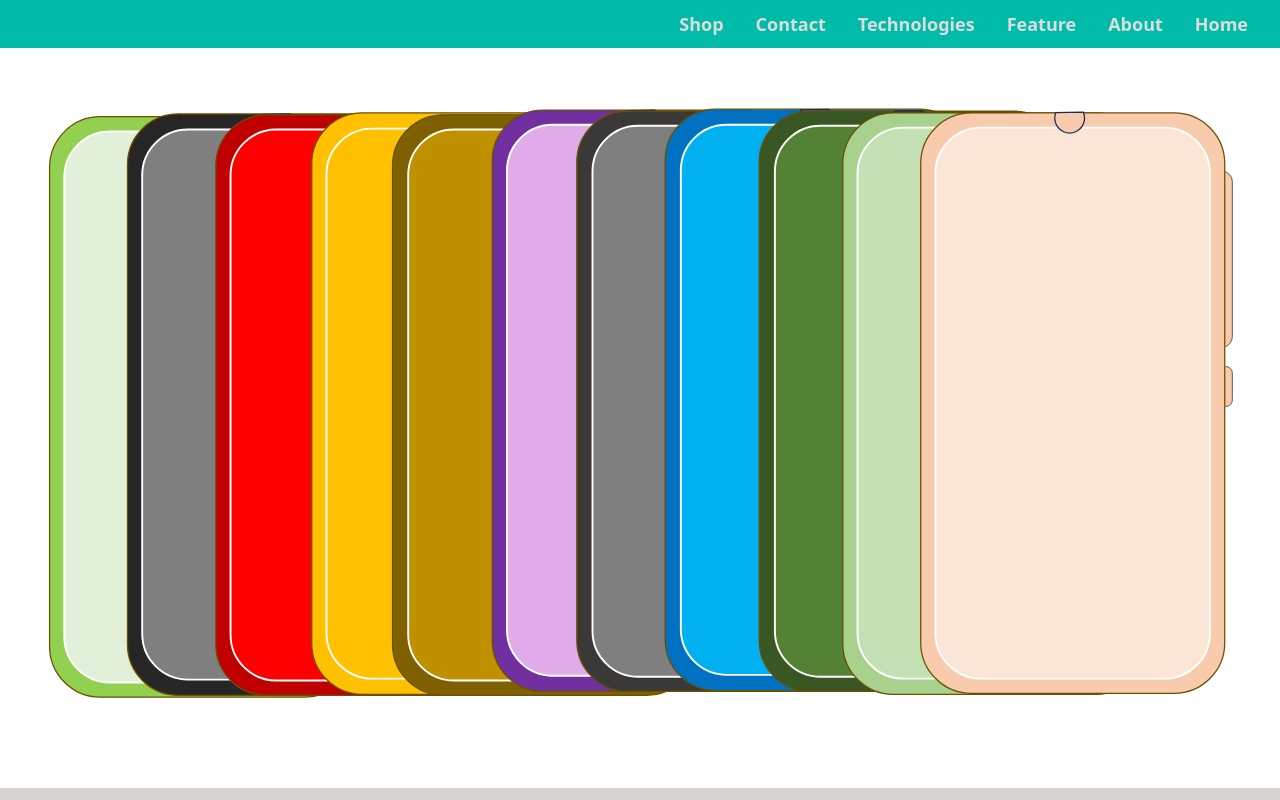
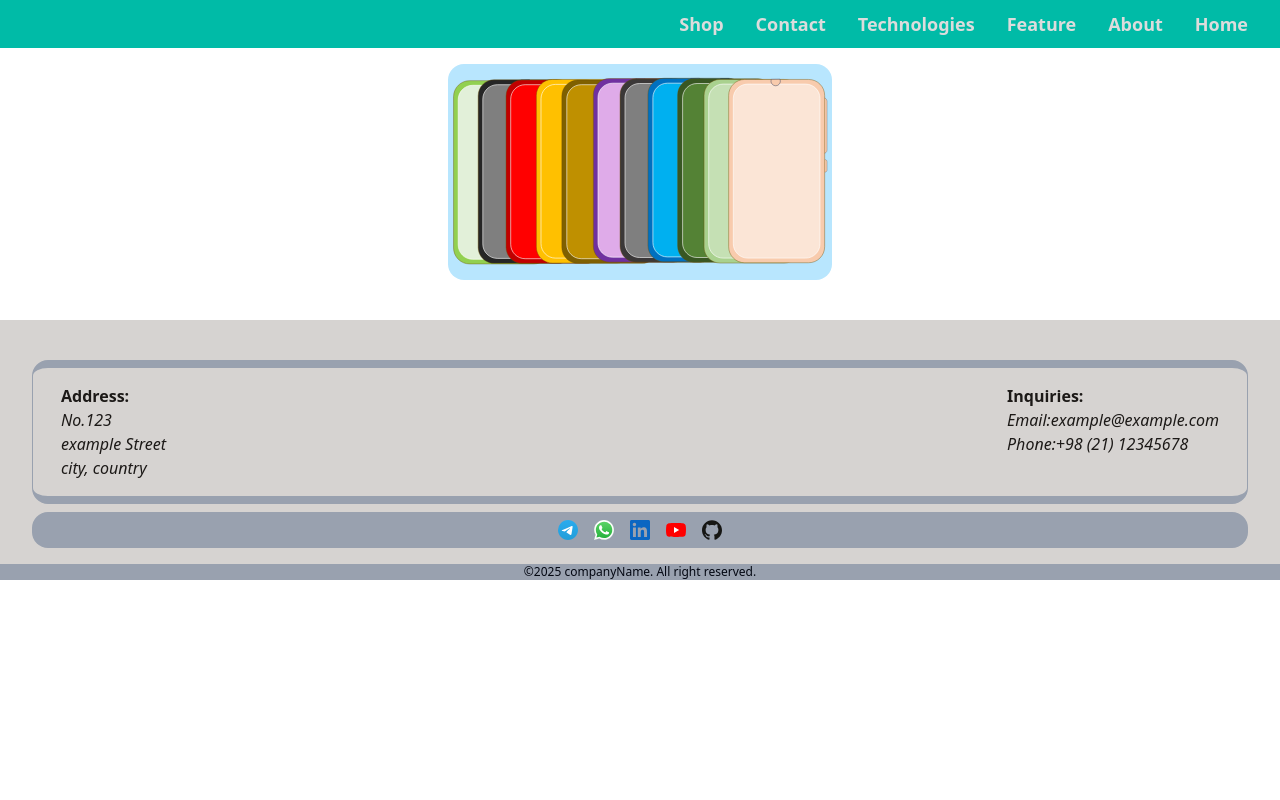
Before and after one commit to yaser-pakniyat/shop-demo, a Next.js app: page /shop in a window 1280 px wide. Shown: the top 800 px of the page. Built offline with nearby package versions, Linux system fonts and the light colour scheme; some icons are missing.

Commit message:
style(Shop): add styles to Image component

```diff
--- a/pages/shop/index.tsx
+++ b/pages/shop/index.tsx
@@ -6,7 +6,13 @@ export default function Shop() {
   return (
     <div className="wrapper flex flex-col items-center gap-y-4 sm:flex-row sm:justify-evenly">
       <Link href="/shop/mobilestore">
-        <Image width={1280} height={720} alt="mobiles" src={mobilesPoster} />
+        <Image
+          width={1280}
+          height={720}
+          alt="mobiles"
+          src={mobilesPoster}
+          className="w-96 rounded-2xl bg-sky-200"
+        />
       </Link>
     </div>
   );
```
